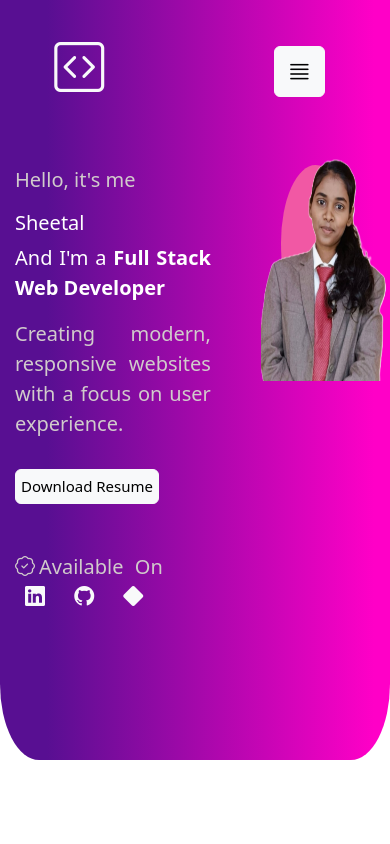
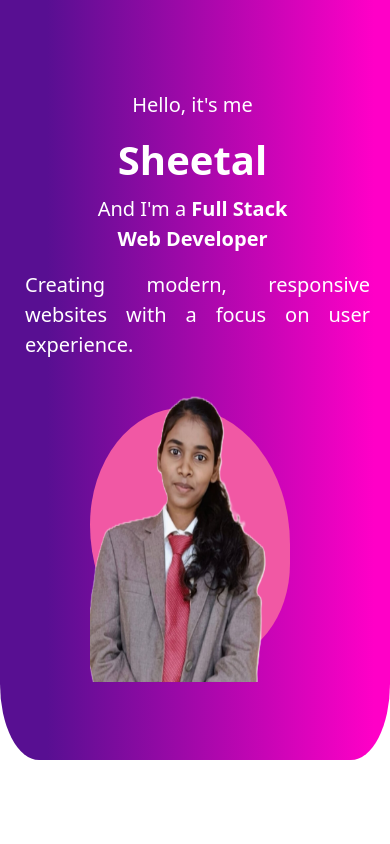
Before and after one commit to Sheeben/portfolio, a website: page public/index.html in a window 390 px wide. Shown: the top 844 px of the page. Drawn offline with nearby package versions, Linux system fonts and the light colour scheme.

Commit message:
Updated CSS for styling improvements

```diff
--- a/public/index.html
+++ b/public/index.html
@@ -70,6 +70,9 @@
           <h1 class="name">Sheetal</h1>
           <p class="para">And I'm a <span class="highlight" id="changing-title"></span></p>
           <p class="title">Creating modern, responsive websites with a focus on user experience.</p>
+          <a href="docs/Sheetal - UI Full Stack Web Developer.pdf" download="Sheetal-Front-End-Developer.pdf">
+            <button class="btn btn-light" id="download2"><img src="images/person-cv_15355047.png" alt=""></button>
+          </a>
           <a href="docs/Sheetal - UI Full Stack Web Developer.pdf" download="Sheetal-Front-End-Developer.pdf">
             <button class="btn btn-light" id="download">Download Resume</button>
           </a>
--- a/public/styles/index.css
+++ b/public/styles/index.css
@@ -738,7 +738,9 @@ body {
   animation-timeline: view();
   animation-range: entry 0% cover 40%;
 }
-
+#download2{
+  display: none;
+}
 
 
 
@@ -757,7 +759,7 @@ body {
 @media  screen and (max-width: 480px) and (orientation: portrait){
   body
   {
-    overflow-x: hidden;
+   overflow-x: hidden;
     margin: 0;
     padding: 0;
   }
@@ -774,57 +776,25 @@ body {
 }
 
 
-  nav{
-    display: flex;
-    justify-content: space-around;
-    padding-top: 30px;
-  }
-  .nav-links {
-    list-style: none;
-    display: block;
-
-
-  }
-
-  .nav-links a {
-    text-decoration: none;
-    color: black;
-    font-size: 23px;
-    padding-left: 60px;
-    padding-right: -50px;
-
-  }
-
-  .nav-links a:hover {
-    color:#7d2ae8;
-
-  }
+
+
 
 
 
   .div1{
+
     background: rgb(88,15,146);
     background: linear-gradient(90deg, rgba(88,15,146,1) 12%, rgba(255,0,199,1) 96%);
     border-radius: 0% 0% 10% 10%;
     height: 90vh;
   }
 
-   #hide{
-    display: block;
-    margin-top: 15px;
-    padding: 1px;
-
-
-   }
-   #sidebar{
-    width: 50%;
-    height: 50%;
-
-   }
+
+
 
 
    .logo{
-    margin-left: 80px;
+   display: none;
    }
 
    #all-nav{
@@ -833,24 +803,26 @@ body {
 
    #home {
 
-    display: grid;
-    grid-template-columns: 7fr 5fr;
+   display: block;
+   justify-content:baseline;
+   color: white;
+
+  }
+
+
+  .intro {
+    text-align: center;
+    font-size: 20px;
     color: white;
-    margin-top: 10px;
-  }
-
-  .hero-content{
-    margin-left: -85px;
-
-  }
-
-  .intro {
-    font-size: 20px;
-    color: rgb(209, 203, 203);
+    margin-left: -50px;
   }
 
   .name{
-    font-size: 20px;
+    text-align: center;
+    font-size: 40px;
+    margin-bottom: 10px;
+    font-weight: bold;
+    margin-left: -50px;
   }
   .highlight{
     font-weight: bolder;
@@ -862,42 +834,56 @@ body {
     transition: opacity 0.5s ease-in-out;
   }
   .para{
+    text-align: center;
     font-size: 20px;
-  }
+    color: white;
+    margin-left: -50px;
+  }
+
   .title{
+    margin-top: 10px;
     font-size: 20px;
-    color: rgb(209, 203, 203);
+    color: white;
     margin-bottom: 30px;
-    justify-content: center;
+    margin-left: -120px;
+    margin-right: -80px;
+
+  }
+  #download{
+    display: none;
+  }
+  #download2{ display: none;
+  }
+  #download2 img{
+    height: 30px;
+    width: 30px;
 
   }
   #text{
+    display: none;
     font-size: 20px;
-
-    color: rgb(209, 203, 203);
+    color: white;
   }
 
 
   .profile-pic{
      background-color: rgb(241, 88, 164);
      border-radius: 60% 70% 50% 70%;
-     width: 95%;
-     height: 20vh;
-     margin-left: 70px;
+     width: 105%;
+     height: 30vh;
+     margin-left: -10px;
      padding-top: -50px;
 
   }
   .profile-pic img {
-   margin-top: -20px;
-   width: 170%;
-   height: 140%;
-
-  }
-  #download{
-    font-size: 15px;
-    padding: 5px;
-  }
+   margin-top: -30px;
+   width: 90%;
+   height: 120%;
+
+  }
+
   .social-links a{
+    display: none;
     font-size: 20px;
     margin-right: 15px;
     margin-left: 10px;
```
Also changed, not shown: public/images/person-cv_15355047.png (added).
